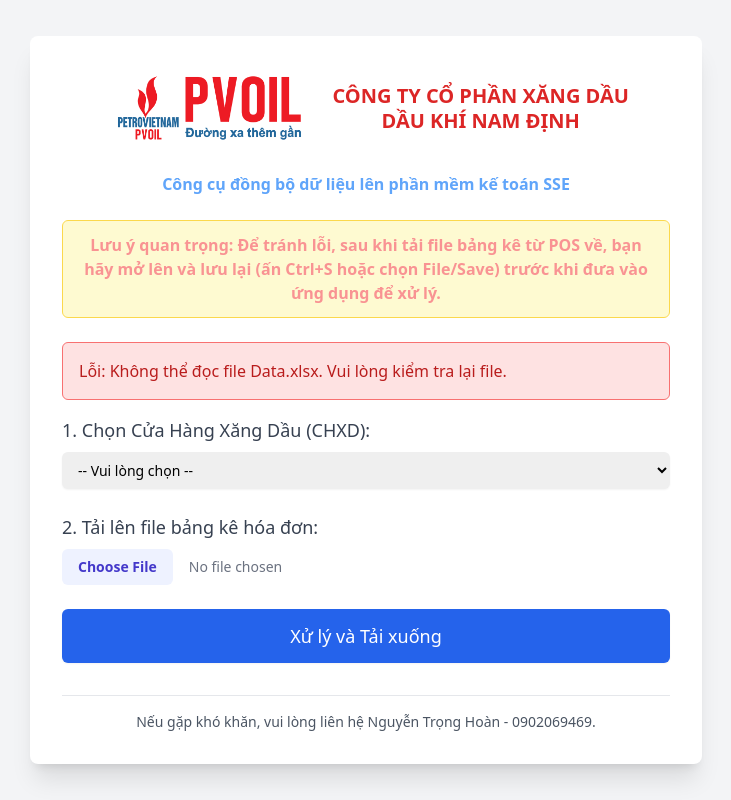
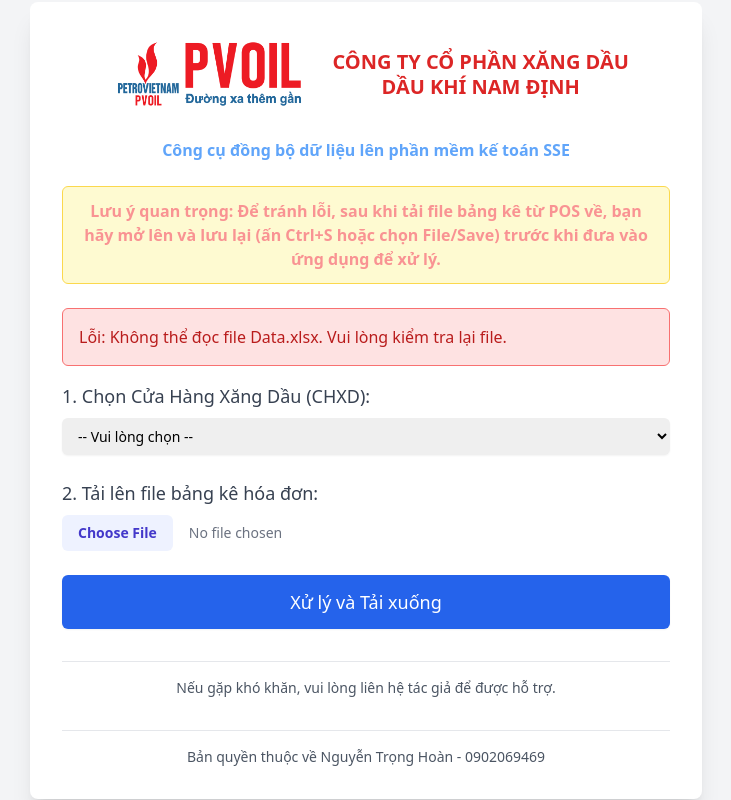
Before and after one commit to TrongHoan81/UpSSE_render, a Flask app: page / in a window 1280 px wide. Shown: the whole page, without its empty margins (274-1005 px from the left). Run offline with Flask 3, Linux system fonts and the light colour scheme; some libraries are stand-ins or nearby versions.

Commit message:
Update index.html

```diff
--- a/templates/index.html
+++ b/templates/index.html
@@ -86,7 +86,10 @@
 
         <!-- Footer -->
         <div class="mt-8 border-t pt-4 text-center">
-            <p class="text-sm text-gray-600">Nếu gặp khó khăn, vui lòng liên hệ Nguyễn Trọng Hoàn - 0902069469.</p>
+            <p class="text-sm text-gray-600">Nếu gặp khó khăn, vui lòng liên hệ tác giả để được hỗ trợ.</p>
+        </div>
+        <div class="mt-8 border-t pt-4 text-center">
+            <p class="text-sm text-gray-600">Bản quyền thuộc về Nguyễn Trọng Hoàn - 0902069469</p>
         </div>
     </div>
 
```
